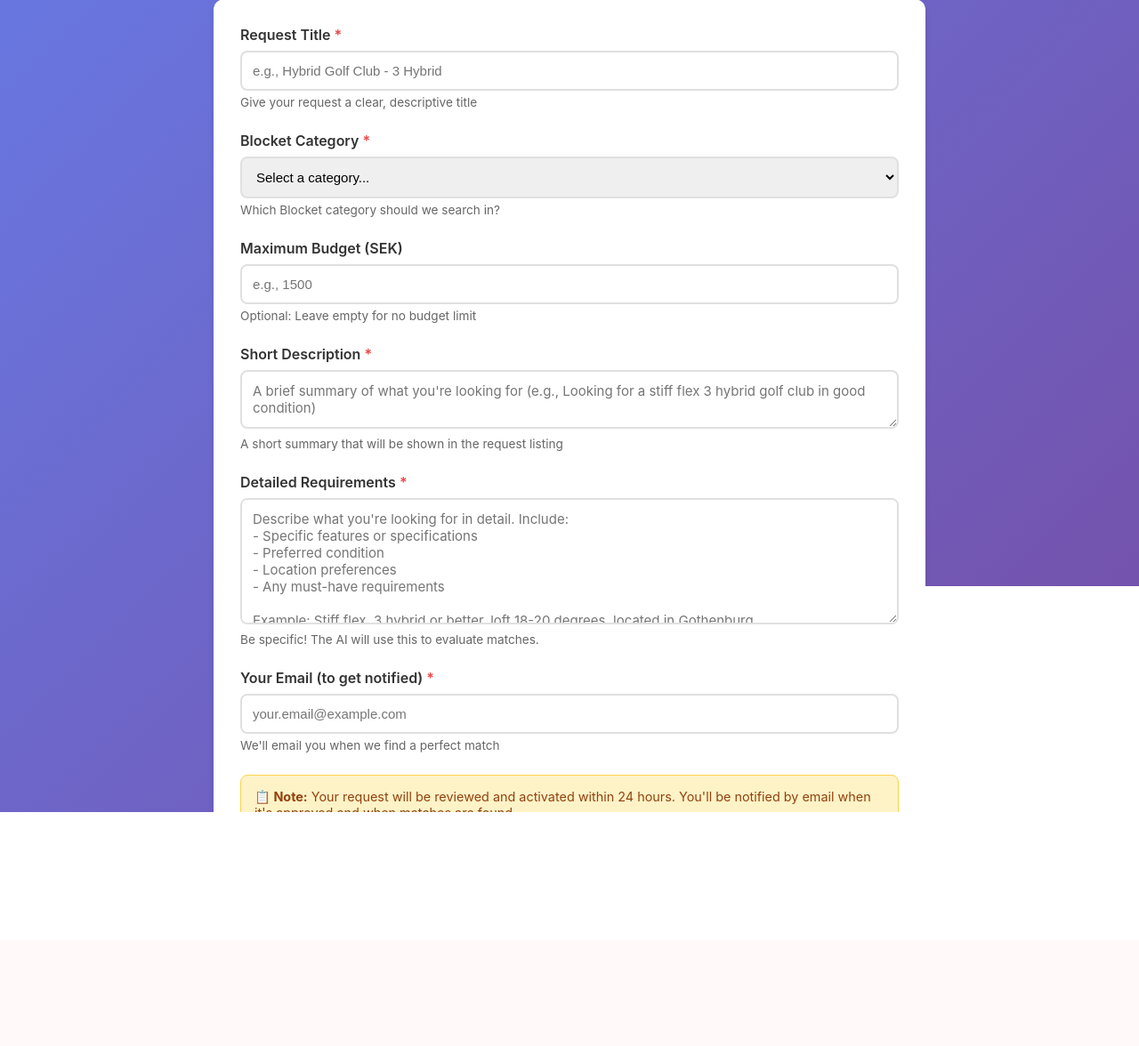
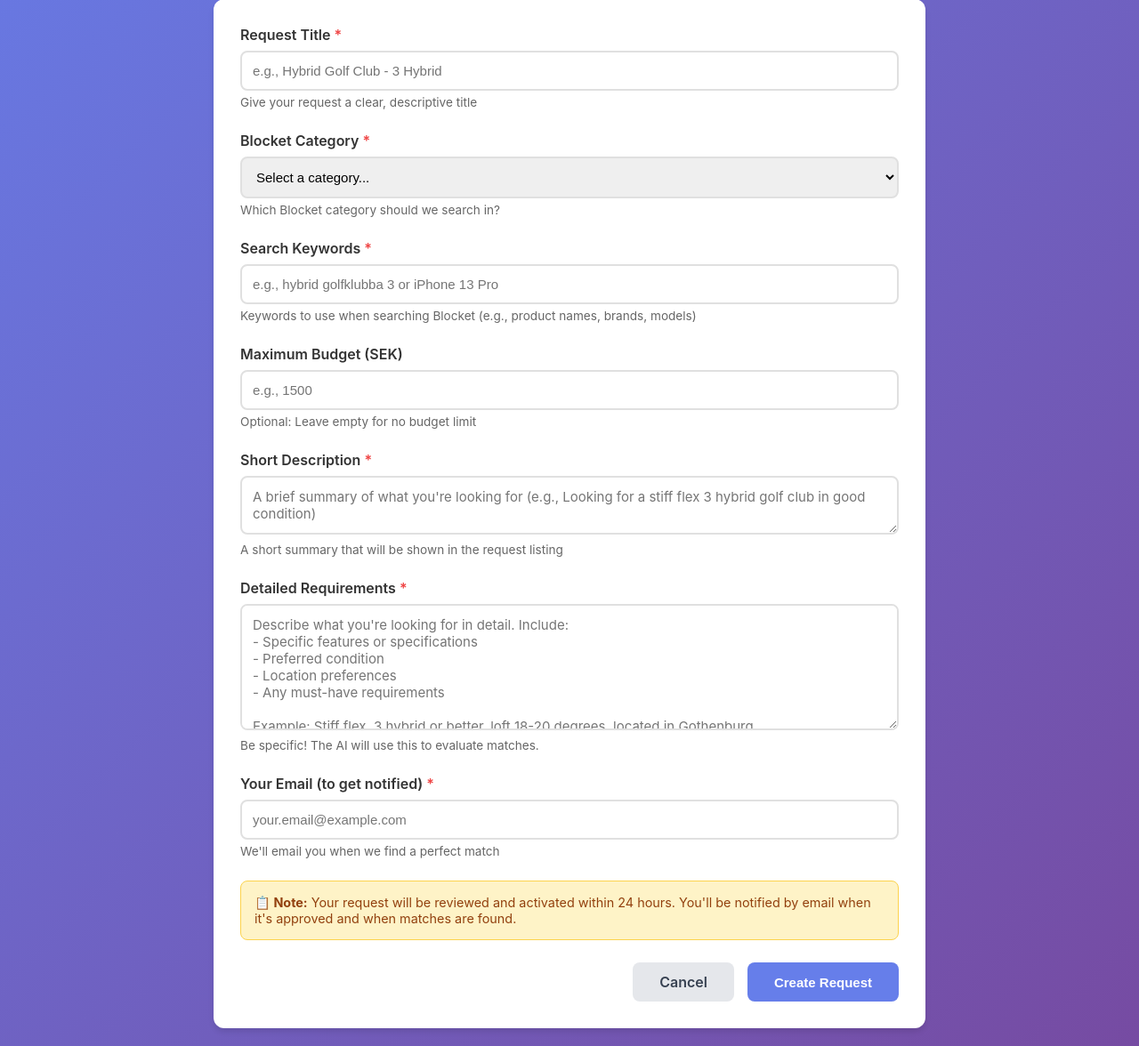
Before and after one commit to Runemark7/dealradar, a Flask app: page /requests/new in a window 1280 px wide. Shown: the part 358-1534 px from the top of the page at 89% size. Before the commit the page ends 1271 px from the top, so only its background shows below. Run offline with Flask 3, Linux system fonts and the light colour scheme; some libraries are stand-ins or nearby versions.

Commit message:
added search_keywords field

```diff
--- a/src/dealradar/web/routes.py
+++ b/src/dealradar/web/routes.py
@@ -442,13 +442,17 @@ def register_routes(app):
             max_budget = request.form.get('max_budget', '').strip()
             requirements = request.form.get('requirements', '').strip()
             email = request.form.get('email', '').strip()
+            search_keyword = request.form.get('search_keyword', '').strip()
 
             # Validation
-            if not title or not description or not category or not requirements or not email:
+            if not title or not description or not category or not requirements or not email or not search_keyword:
                 return "Missing required fields", 400
 
             if len(title) > 200:
                 return "Title too long (max 200 characters)", 400
+
+            if len(search_keyword) > 200:
+                return "Search keyword too long (max 200 characters)", 400
 
             # Validate email format (basic)
             import re
@@ -471,10 +475,10 @@ def register_routes(app):
             # Insert request using parameterized query
             cursor.execute("""
                 INSERT INTO deal_requests
-                (title, description, category, max_budget, requirements, status)
-                VALUES (%s, %s, %s, %s, %s, 'pending')
+                (title, description, category, max_budget, requirements, search_keyword, status)
+                VALUES (%s, %s, %s, %s, %s, %s, 'pending')
                 RETURNING id
-            """, (title, description, category, budget_int, requirements))
+            """, (title, description, category, budget_int, requirements, search_keyword))
 
             request_id = cursor.fetchone()['id']
 
--- a/src/dealradar/web/templates/request_form.html
+++ b/src/dealradar/web/templates/request_form.html
@@ -53,6 +53,20 @@
                     <option value="60">Hobby & Collections</option>
                 </select>
                 <p style="color: #666; font-size: 0.85em; margin-top: 5px;">Which Blocket category should we search in?</p>
+            </div>
+
+            <div style="margin-bottom: 25px;">
+                <label style="display: block; color: #333; font-weight: 600; margin-bottom: 8px;">
+                    Search Keywords <span style="color: #EF4444;">*</span>
+                </label>
+                <input
+                    type="text"
+                    name="search_keyword"
+                    required
+                    maxlength="200"
+                    placeholder="e.g., hybrid golfklubba 3 or iPhone 13 Pro"
+                    style="width: 100%; padding: 12px; border: 2px solid #e0e0e0; border-radius: 8px; font-size: 15px;">
+                <p style="color: #666; font-size: 0.85em; margin-top: 5px;">Keywords to use when searching Blocket (e.g., product names, brands, models)</p>
             </div>
 
             <div style="margin-bottom: 25px;">
```
Also changed, not shown: src/dealradar/web/templates/request_detail.html (+10 -0 lines).
